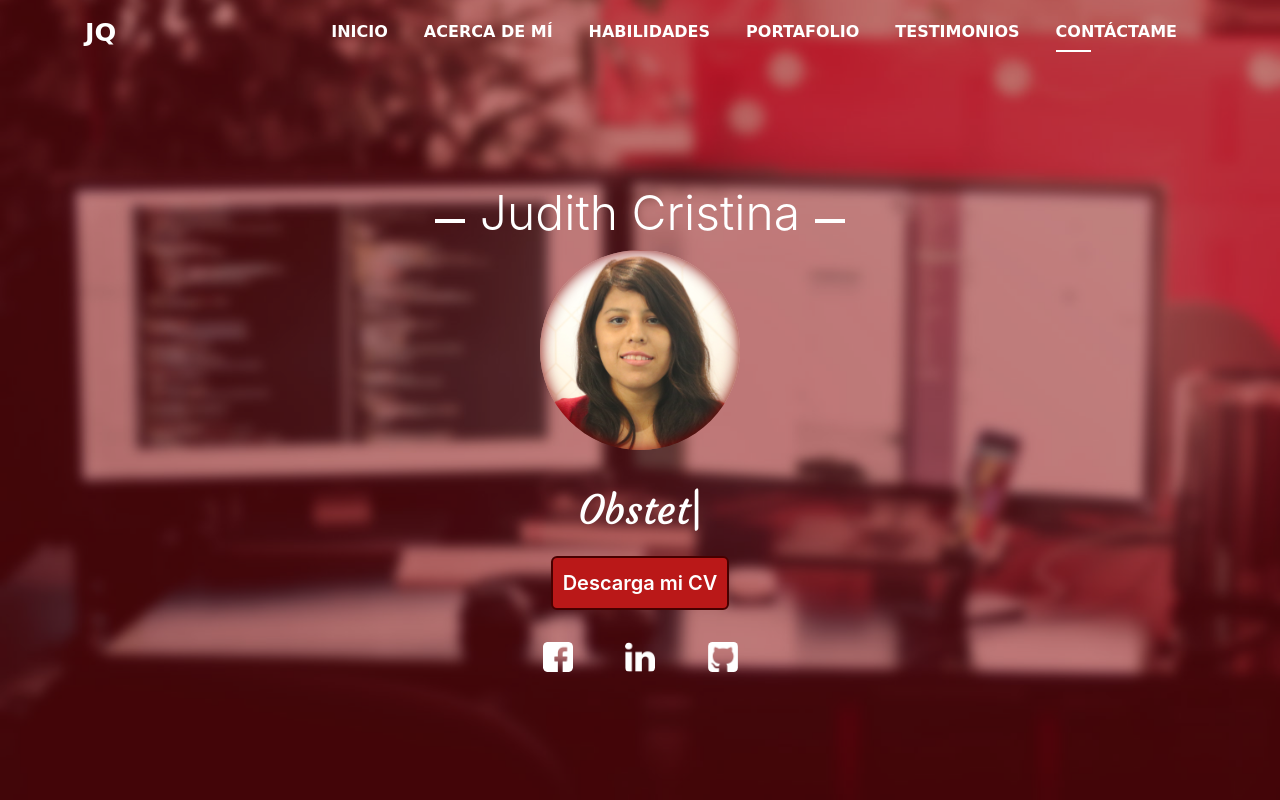
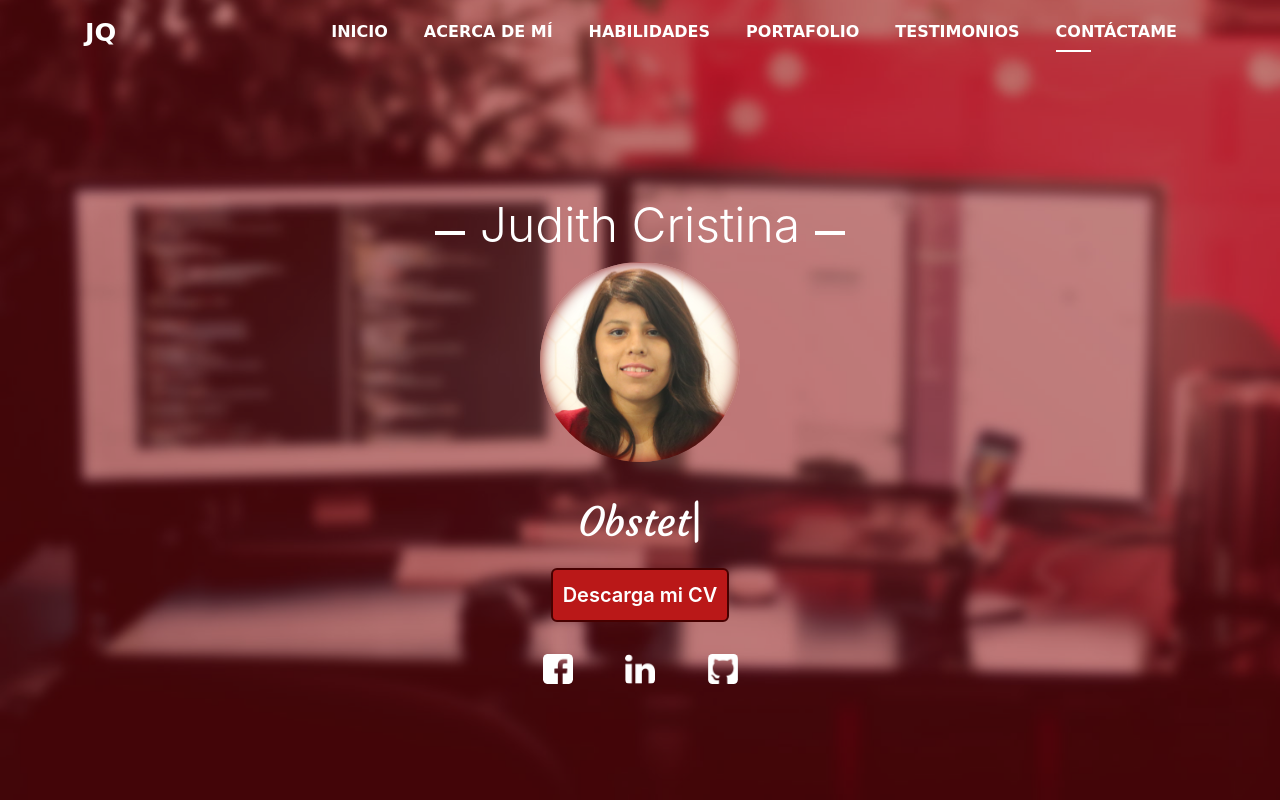
Before and after one commit to JudithCristina/My-portafolio, a website with bundled scripts: page index.html in a window 1280 px wide. Shown: the top 800 px of the page. Built offline with nearby package versions, Linux system fonts and the light colour scheme; a web font is replaced by a local one.

Commit message:
Agregand  espacio

```diff
--- a/index.html
+++ b/index.html
@@ -83,7 +83,7 @@
     <div class="overlay-itro"></div>
     <div class="intro-content display-table">
       <div class="table-cell">
-        <div class="container"><br><br><br>
+        <div class="container"><br><br><br><br>
           <!--<p class="display-6 color-d">Hello, world!</p>-->
           <h1><span class='name'>Judith Cristina</span></h1>
           <div class="profile-thumb" style="background: url(img/perfil-judith.png);"></div>
```
